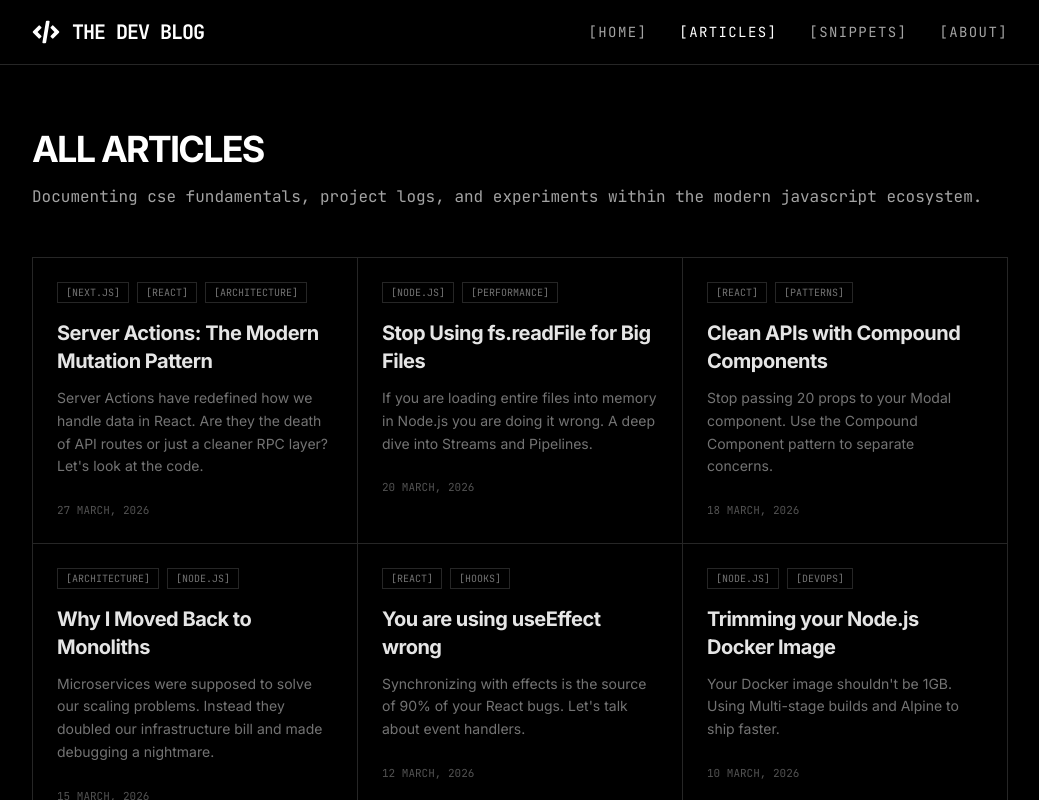
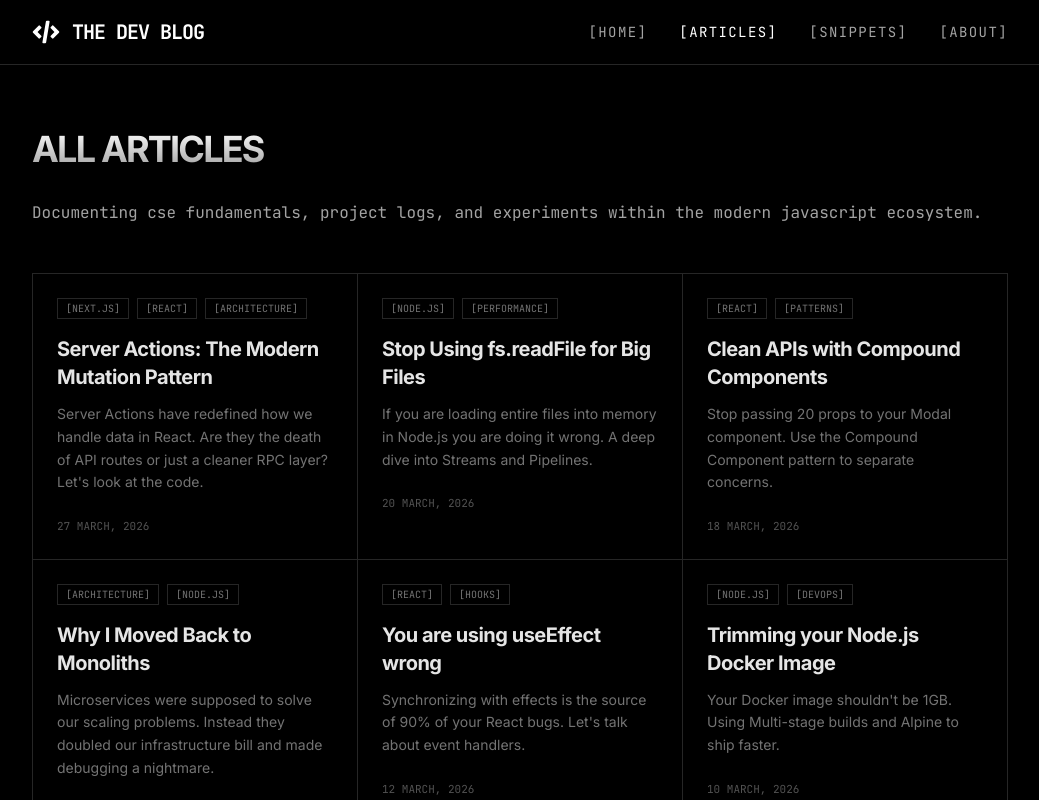
Before and after one commit to kawsarcodes/the-dev-blog, a React (Vite) app: page /articles in a window 1280 px wide. Shown: the top 800 px of the page, without its empty margins (120-1159 px from the left). Built offline with nearby package versions, Linux system fonts and the light colour scheme.

Commit message:
gradient

```diff
--- a/src/pages/About.tsx
+++ b/src/pages/About.tsx
@@ -4,7 +4,7 @@ export function About() {
   return (
     <div className="min-h-screen bg-black text-white selection:bg-white selection:text-black">
       <div className="max-w-4xl mx-auto px-6 py-20">
-        <h1 className="text-5xl font-bold tracking-tighter mb-8 bg-gradient-to-b from-white to-[#a3a3a3] bg-clip-text text-transparent">
+        <h1 className="text-4xl font-bold tracking-tighter mb-8 bg-gradient-to-b from-white to-[#a3a3a3] bg-clip-text text-transparent">
           ABOUT
         </h1>
         <div className="flex flex-col md:flex-row gap-12 items-center">
--- a/src/pages/Articles.tsx
+++ b/src/pages/Articles.tsx
@@ -4,9 +4,12 @@ import { posts } from "../data/posts";
 export function Articles() {
   return (
     <div className="min-h-screen bg-black max-w-5xl mx-auto px-6 py-16">
-      <h1 className="text-4xl font-bold tracking-tighter mb-4">ALL ARTICLES</h1>
+      <h1 className="text-4xl font-bold tracking-tighter mb-8 bg-gradient-to-b from-white to-[#a3a3a3] bg-clip-text text-transparent">
+        ALL ARTICLES
+      </h1>
       <p className="text-[#a3a3a3] font-mono mb-12">
-       Documenting cse fundamentals, project logs, and experiments within the modern javascript ecosystem.
+        Documenting cse fundamentals, project logs, and experiments within the
+        modern javascript ecosystem.
       </p>
       <ArticleGrid posts={posts} />
     </div>
--- a/src/pages/Snippets.tsx
+++ b/src/pages/Snippets.tsx
@@ -4,15 +4,20 @@ import { snippets } from "../data/snippets";
 export function Snippets() {
   return (
     <div className="min-h-screen bg-black max-w-5xl mx-auto px-6 py-16">
-      <h1 className="text-4xl font-bold tracking-tighter mb-4">SNIPPETS</h1>
+      <h1 className="text-4xl font-bold tracking-tighter mb-8 bg-gradient-to-b from-white to-[#a3a3a3] bg-clip-text text-transparent">
+        SNIPPETS
+      </h1>
       <p className="text-[#a3a3a3] font-mono mb-12">
-       A collection of utility functions, config files, and reusable logic designed for efficient development.
+        A collection of utility functions, config files, and reusable logic
+        designed for efficient development.
       </p>
 
       <div className="flex flex-col gap-12">
         {snippets.map((snippet) => (
           <div key={snippet.id} className="border-t border-[#262626] pt-8">
-            <h2 className="text-2xl font-bold mb-2 tracking-tight">{snippet.title}</h2>
+            <h2 className="text-2xl font-bold mb-2 tracking-tight">
+              {snippet.title}
+            </h2>
             <p className="text-[#a3a3a3] text-sm mb-4">{snippet.description}</p>
             <CodeBlock language={snippet.language} value={snippet.code} />
           </div>
```
